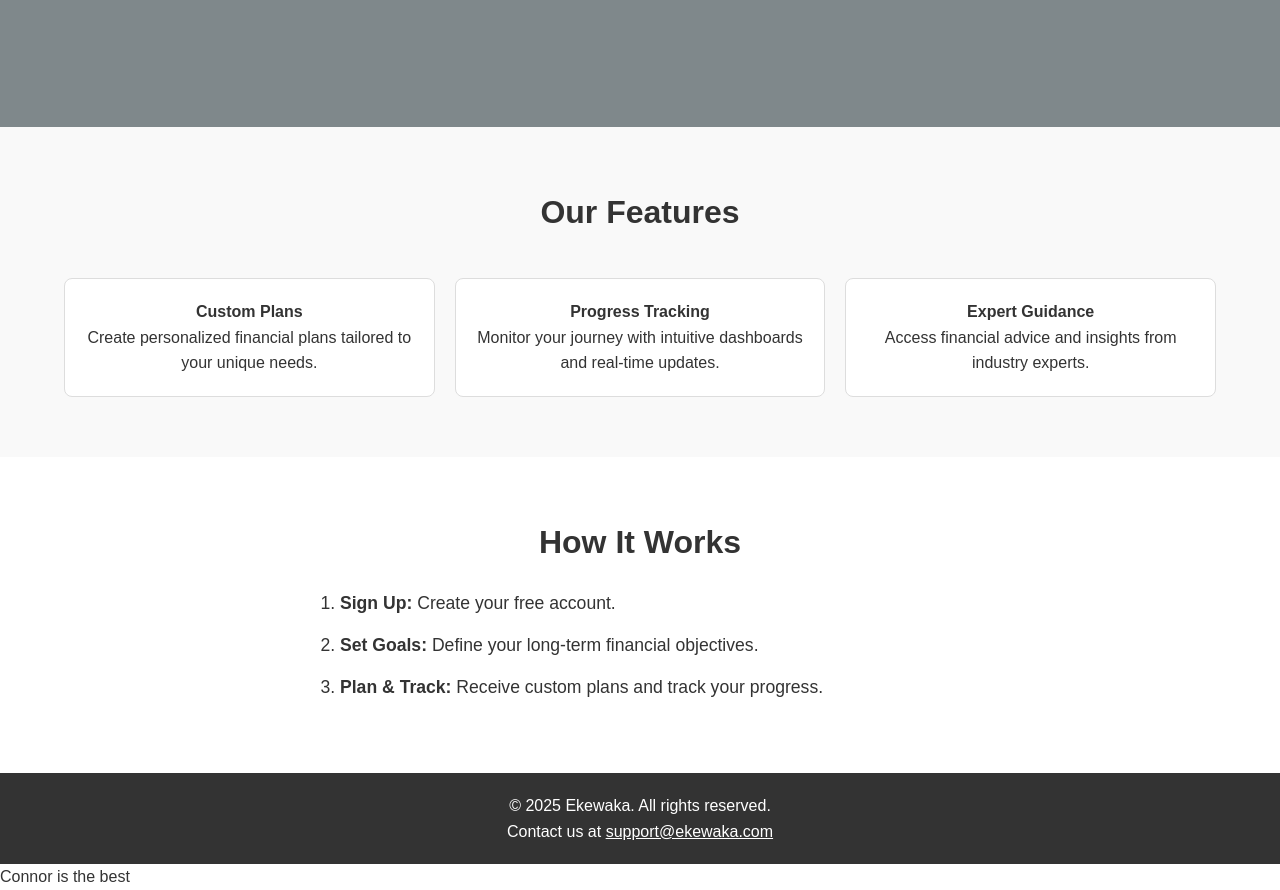
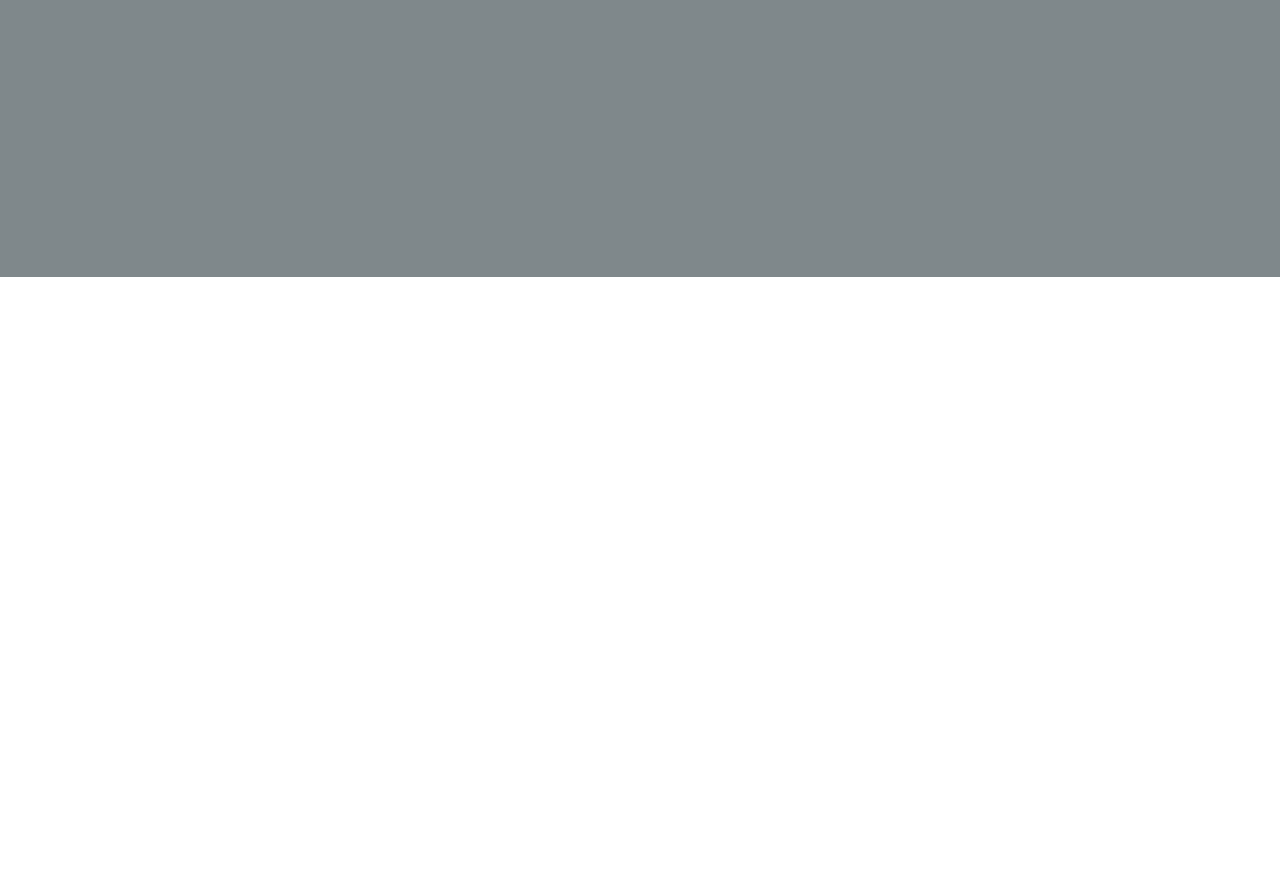
Before and after one commit to jonahjtran/Ekewaka, a React (Create React App) app: page / in a window 1280 px wide. Shown: the part 560-1450 px from the top of the page. After the commit the page ends 837 px from the top, so only its background shows below. Built offline with nearby package versions, Linux system fonts and the light colour scheme.

Commit message:
finished deleting footer and changed fonts

```diff
--- a/src/components/LandingPage.css
+++ b/src/components/LandingPage.css
@@ -51,11 +51,11 @@
   /* Hero section styles */
   .hero {
     background: #7f888b; /*url('https://via.placeholder.com/1200x600') no-repeat center center/cover; */
-    height: 600px;
+    height: 750px;
     display: flex;
     align-items: center;
     text-align: center;
-    color: #1b43c5;
+    color: #dbdde2;
   }
 
   .hero-container {
@@ -95,7 +95,7 @@
     background: #4d95e3;
     color: #000000;
     padding: 10px 30px;
-    text-decoration: Arial;
+    text-decoration: none;
     border-radius: 5px;
     transition: background 0.3s ease;
     border: 2px solid #000000
@@ -104,68 +104,3 @@
   .cta-button:hover {
     background: #0056b3;
   }
-
-  /* Features section styles */
-  .features {
-    padding: 60px 0;
-    background: #f9f9f9;
-    text-align: center;
-  }
-
-  .features h3 {
-    margin-bottom: 40px;
-    font-size: 2rem;
-  }
-
-  .feature-list {
-    display: flex;
-    justify-content: space-around;
-    flex-wrap: wrap;
-    gap: 20px;
-  }
-
-  .feature {
-    background: #fff;
-    padding: 20px;
-    border: 1px solid #ddd;
-    flex: 1;
-    min-width: 250px;
-    border-radius: 8px;
-  }
-
-  /* How It Works section styles */
-  .how-it-works {
-    padding: 60px 0;
-    text-align: center;
-  }
-
-  .how-it-works h3 {
-    margin-bottom: 20px;
-    font-size: 2rem;
-  }
-
-  .how-it-works ol {
-    list-style: decimal;
-    text-align: left;
-    max-width: 600px;
-    margin: auto;
-    font-size: 1.1rem;
-    line-height: 1.8;
-  }
-
-  .how-it-works li {
-    margin-bottom: 10px;
-  }
-
-  /* Footer styles */
-  .footer {
-    background: #333;
-    color: #fff;
-    text-align: center;
-    padding: 20px 0;
-  }
-
-  .footer a {
-    color: #fff;
-    text-decoration: underline;
-  }
--- a/src/components/LandingPage.js
+++ b/src/components/LandingPage.js
@@ -50,45 +50,6 @@ function LandingPage() {
         </div>
       </section>
 
-      <section className="features" id="features">
-        <div className="container">
-          <h3>Our Features</h3>
-          <div className="feature-list">
-            <div className="feature">
-              <h4>Custom Plans</h4>
-              <p>Create personalized financial plans tailored to your unique needs.</p>
-            </div>
-            <div className="feature">
-              <h4>Progress Tracking</h4>
-              <p>Monitor your journey with intuitive dashboards and real-time updates.</p>
-            </div>
-            <div className="feature">
-              <h4>Expert Guidance</h4>
-              <p>Access financial advice and insights from industry experts.</p>
-            </div>
-          </div>
-        </div>
-      </section>
-
-      <section className="how-it-works" id="how-it-works">
-        <div className="container">
-          <h3>How It Works</h3>
-          <ol>
-            <li><strong>Sign Up:</strong> Create your free account.</li>
-            <li><strong>Set Goals:</strong> Define your long-term financial objectives.</li>
-            <li><strong>Plan & Track:</strong> Receive custom plans and track your progress.</li>
-          </ol>
-        </div>
-      </section>
-
-      <footer className="footer" id="contact">
-        <div className="container">
-          <p>&copy; {new Date().getFullYear()} Ekewaka. All rights reserved.</p>
-          <p>
-            Contact us at <a href="mailto:support@ekewaka.com">support@ekewaka.com</a>
-          </p>
-        </div>
-      </footer>
     </div>
   );
 }
--- a/src/index.js
+++ b/src/index.js
@@ -8,9 +8,9 @@ const root = ReactDOM.createRoot(document.getElementById('root'));
 root.render(
   <React.StrictMode>
     <App />
-    <p>
+    {/* <p>
       Connor is the best
-    </p>
+    </p> */}
   </React.StrictMode>
 );
 
```
